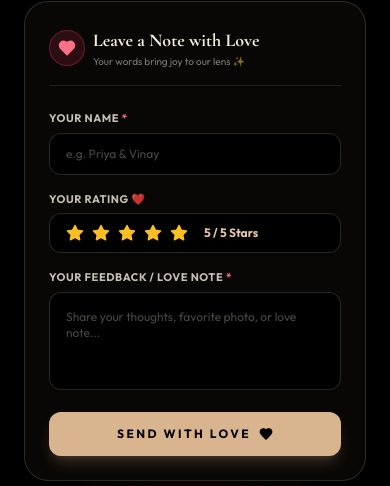
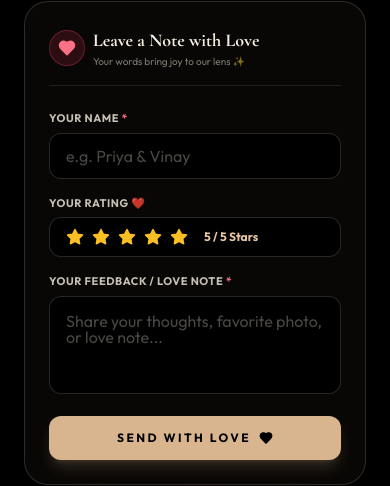
Before and after one commit to chayac003-crypto/Hindu_photography, a React (Vite) app in the folder portfolio/: page / in a window 390 px wide. Shown: the part 3838-4324 px from the top of the page. Built offline with nearby package versions, Linux system fonts and the light colour scheme.

Commit message:
Fix album folder unmounting scroll lock and set 16px mobile input font-size to prevent keyboard typing freeze

```diff
--- a/portfolio/src/components/AlbumModal.jsx
+++ b/portfolio/src/components/AlbumModal.jsx
@@ -8,18 +8,17 @@ export default function AlbumModal({ album, onClose }) {
 
   // Lock body scroll when modal is open
   useEffect(() => {
-    if (!album) return;
+    const prevOverflow = document.body.style.overflow;
     document.body.style.overflow = "hidden";
     return () => {
-      document.body.style.overflow = "";
+      document.body.style.overflow = prevOverflow || "";
     };
-  }, [album]);
+  }, []);
 
   if (!album) return null;
 
   return (
-    <AnimatePresence>
-      <motion.div
+    <motion.div
         role="dialog"
         aria-modal="true"
         initial={{ opacity: 0 }}
@@ -120,6 +119,5 @@ export default function AlbumModal({ album, onClose }) {
           />
         )}
       </motion.div>
-    </AnimatePresence>
   );
 }
--- a/portfolio/src/components/Gallery.jsx
+++ b/portfolio/src/components/Gallery.jsx
@@ -110,12 +110,14 @@ export default function Gallery() {
       </div>
 
       {/* Album Folder Modal */}
+      <AnimatePresence>
         {activeAlbum && (
           <AlbumModal
             album={activeAlbum}
             onClose={() => setActiveAlbum(null)}
           />
         )}
+      </AnimatePresence>
 
       {/* Standard Image Lightbox */}
       <Lightbox
--- a/portfolio/src/index.css
+++ b/portfolio/src/index.css
@@ -82,6 +82,10 @@ body {
     transform: none !important;
     transition: none !important;
     will-change: auto !important;
+  }
+  /* Prevent mobile keyboard auto-zoom & input scroll lockup */
+  input, textarea, select {
+    font-size: 16px !important;
   }
 }
 
```
Lines whose indentation alone changed are shown as unchanged.
